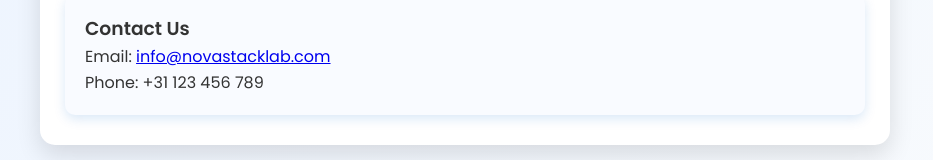
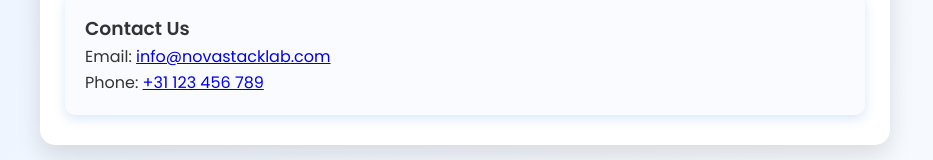
Before and after one commit to NovaStack-Labs/NovaStack-team-landing-page, a plain HTML site: page services.html in a window 1280 px wide. Shown: the part 913-1073 px from the top of the page, without its empty margins (175-1108 px from the left). Drawn offline with Linux system fonts and the light colour scheme.

```diff
--- a/services.html
+++ b/services.html
@@ -47,7 +47,7 @@
   <section class="card">
     <h3>Contact Us</h3>
     <p>Email: <a href="mailto:info@novastacklab.com">info@novastacklab.com</a></p>
-    <p>Phone: +31 123 456 789</p>
+    <p>Phone: <a href="tel:+31123456789">+31 123 456 789</a></p>
   </section>
 </main>
 
```
